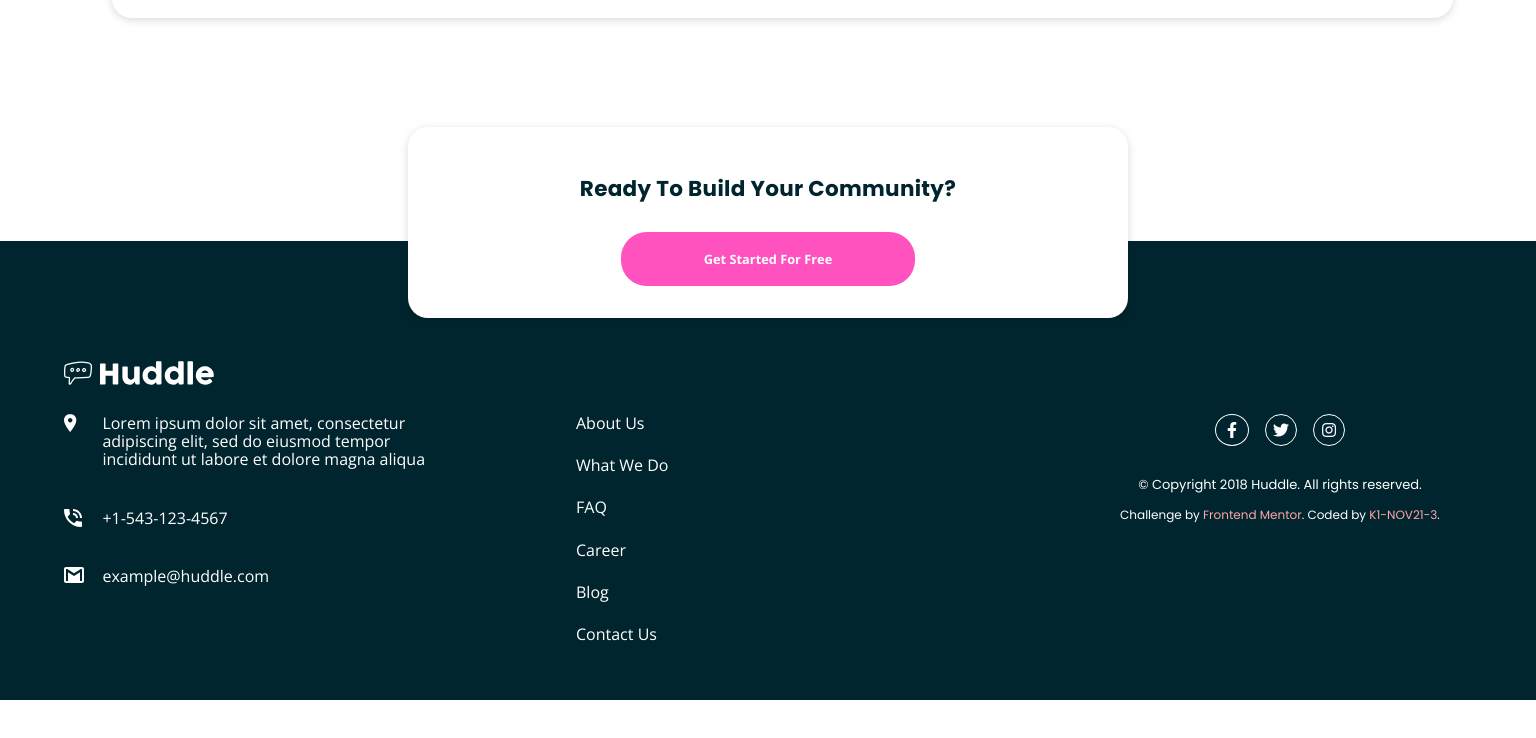
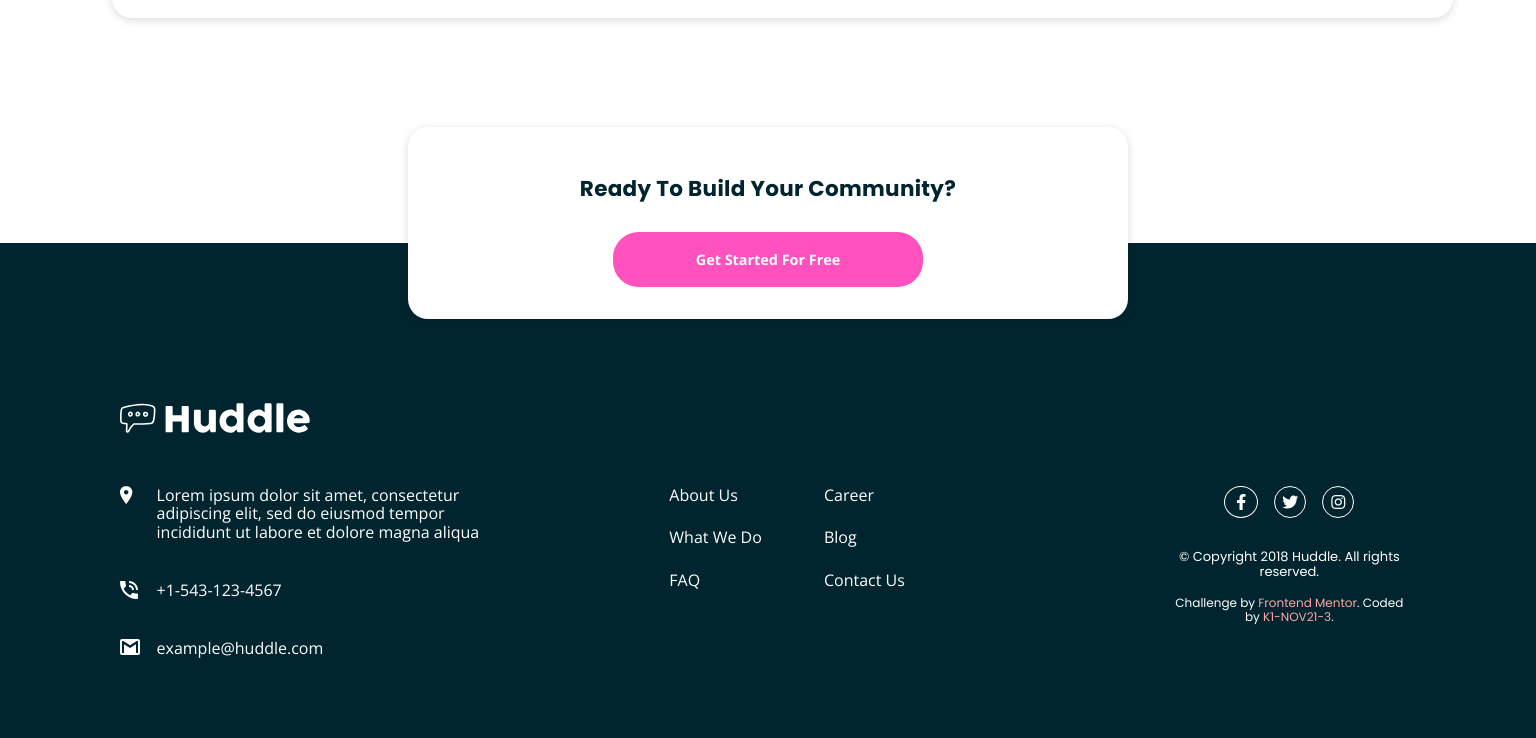
Before and after one commit to BC-MAY-21-ROR/kata-01-diseno-web-k1-nov21-3, a website: page index.html in a window 1536 px wide. Shown: the part 2101-2839 px from the top of the page. Before the commit the page ends 2801 px from the top, so only its background shows below. Drawn offline with nearby package versions, Linux system fonts and the light colour scheme.

Commit message:
Desktop and mobile design completed
-Footer content adapted to desktop design
-Footer text aligned with display Grid and display flex
-Footer links error from mobile design fixed

Co-authored-by: Anisbeflo  <abejarano0@ucol.mx>
Co-authored-by: corps01  <ocorpus@ucol.mx>
Co-authored-by: rallygou  <rallygou@gmail.com>
Co-authored-by: maxerlopez  <maxer.lopez@gmail.com>

```diff
--- a/index.html
+++ b/index.html
@@ -134,15 +134,19 @@
 
 
          <div class="footer-links container">
+            <div class="footer-links-column">
                <a href="#">About Us</a>
                <a href="#">What We Do</a>
                <a href="#">FAQ</a>
+            </div>
+            <div class="footer-links-column">
                <a href="#">Career</a>
                <a href="#">Blog</a>
                <a href="#">Contact Us</a>
             </div>
+         </div>
 
-         <div class="icons-desktop">
+         <div class="icons-desktop container">
             <div class="footer-icons container">
                <a href="#"><i class="fab fa-facebook-f"></i></a>
                <a href="#"><i class="fab fa-twitter"></i></a>
--- a/src/scss/layout/_cards.scss
+++ b/src/scss/layout/_cards.scss
@@ -143,7 +143,7 @@
     .startBtn{
       .btn2{
         padding: 1.2rem 5.2rem;
-        font-size: .8rem;
+        font-size: .9rem;
         border-radius: 1.6rem;
       }
     }
--- a/src/scss/layout/_footer.scss
+++ b/src/scss/layout/_footer.scss
@@ -1,6 +1,7 @@
 .footer {
    background-color: $veryDarkCyan;
    padding-top: 7.5rem;
+   padding-bottom: 3rem;
 
    .icon-footer {
       padding-bottom: 1.5rem;
@@ -32,6 +33,11 @@
       flex-direction: column;
       justify-content: space-between;
       margin-bottom: 2rem;
+
+      .footer-links-column {
+         display: flex;
+         flex-direction: column;
+      }
 
       a {
          color: white;
@@ -89,8 +95,30 @@
 }
 
 @media (min-width: 1440px) {
-   .footer-desktop{
+   .footer {
+      padding-top: 10rem;
+      .icon-footer {
+         padding-left: 3.5rem;
+
+         img {
+            width: 190px;
+            margin-bottom: 1.5rem;
+         }
+      }
+   }
+   .footer-desktop {
       display: grid;
-      grid-template-columns: repeat(3,1fr);
+      grid-template-columns: repeat(3, 1fr);
+      padding-left: 3.5rem;
+
+      .footer-links {
+         display: grid;
+         grid-template-columns: repeat(2, 1fr);
+         padding-left: 3.5rem;
+         .footer-links-column {
+            display: flex;
+            flex-direction: column;
+         }
+      }
    }
 }
```
Also changed, not shown: build/css/app.css, 1 other file. Lines whose indentation alone changed are shown as unchanged.
